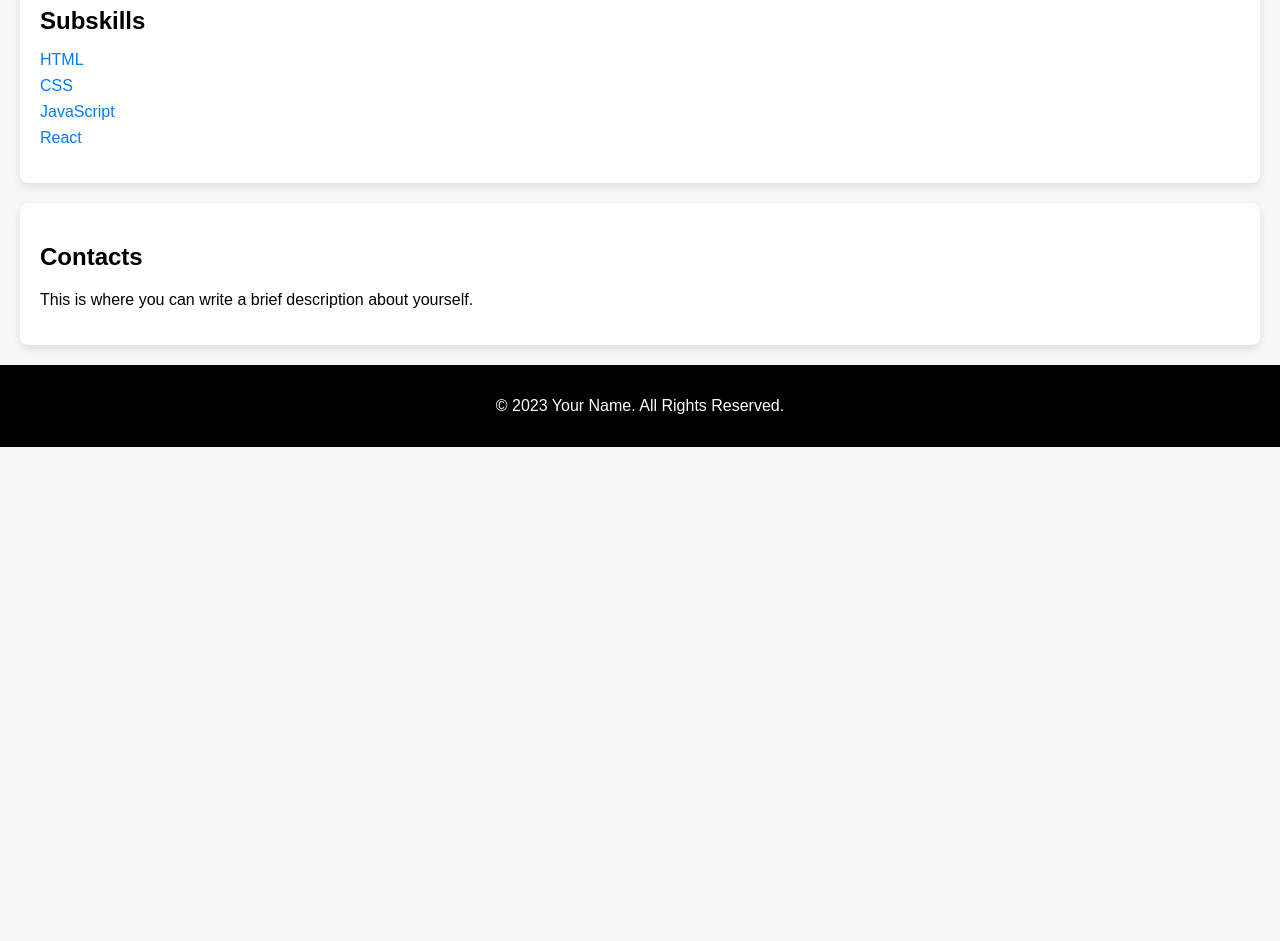
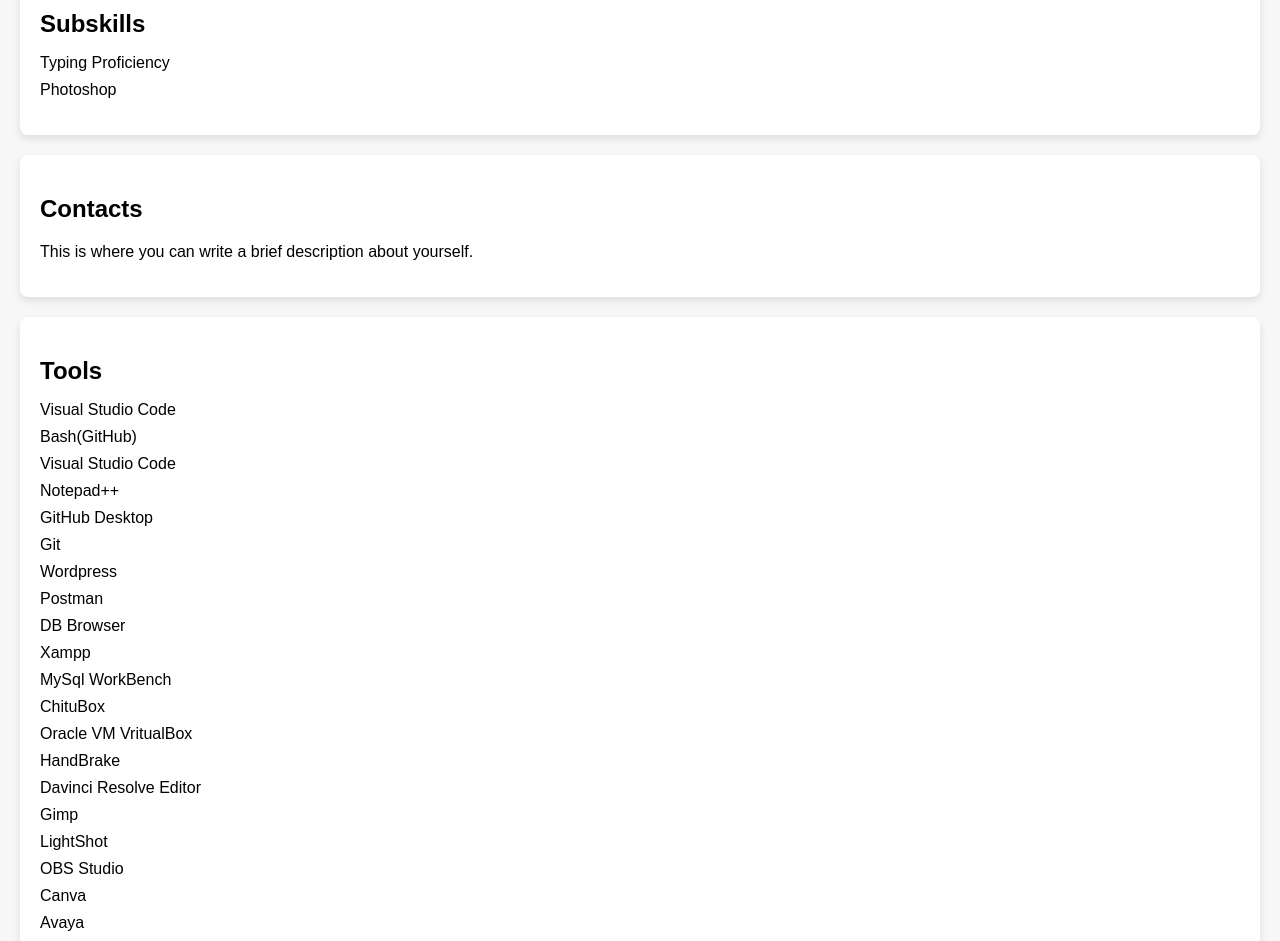
Before and after one commit to JGELLO/React-Development, a React (Create React App) app: page / in a window 1280 px wide. Shown: the part 920-1861 px from the top of the page. Before the commit the page ends 1367 px from the top, so only its background shows below. Built offline with nearby package versions, Linux system fonts and the light colour scheme.

Commit message:
minor updates

```diff
--- a/src/App.css
+++ b/src/App.css
@@ -130,7 +130,7 @@ button:hover {
 }
 
 .skills li {
-  margin-bottom: 8px;
+  margin-bottom: 9px;
 }
 
 .skills a {
@@ -163,17 +163,30 @@ button:hover {
 }
 
 .subskills li {
-  margin-bottom: 8px;
+  margin-bottom: 9px;
 }
 
-.subskills a {
-  color: #007bff; /* Link color */
-  text-decoration: none;
-  transition: color 0.3s ease;
+/* tools.js styling*/
+
+.tools {
+  background-color: #ffffff;
+  padding: 20px;
+  border-radius: 8px;
+  box-shadow: 0 4px 8px rgba(0, 0, 0, 0.1);
 }
 
-.subskills a:hover {
-  color: #0056b3; /* Hover color */
+.tools h2 {
+  font-size: 24px;
+  margin-bottom: 10px;
+}
+
+.tools ul {
+  list-style: none;
+  padding: 0;
+}
+
+.tools li {
+  margin-bottom: 9px;
 }
 
 .contact-container {
--- a/src/App.js
+++ b/src/App.js
@@ -6,6 +6,7 @@ import Projects from './Projects';
 import Skills from './Skills';
 import Subskills from './Subskills';
 import Contact from './Contact';
+import Tools from './Tools';
 import Footer from './Footer'; // Import Footer component
 
 import profileImage from './profile.png'; // Import your image file
@@ -37,6 +38,7 @@ const App = () => {
       <Skills />
       <Subskills />
       <Contact />
+      <Tools />
       <Footer /> {/* Include Footer component */}
     </div>
   );
--- a/src/Subskills.js
+++ b/src/Subskills.js
@@ -5,11 +5,8 @@ const Subskills = () => {
     <section className="subskills">
       <h2>Subskills</h2>
       <ul>
-        <li><a href="https://www.example.com/html" target="_blank" rel="noopener noreferrer">HTML</a></li>
-        <li><a href="https://www.example.com/css" target="_blank" rel="noopener noreferrer">CSS</a></li>
-        <li><a href="https://www.example.com/javascript" target="_blank" rel="noopener noreferrer">JavaScript</a></li>
-        <li><a href="https://www.example.com/react" target="_blank" rel="noopener noreferrer">React</a></li>
-        {/* Add more skills with hyperlinks as needed */}
+        <li>Typing Proficiency</li>
+        <li>Photoshop</li>
       </ul>
     </section>
   );
--- /dev/null
+++ b/src/Tools.js
@@ -0,0 +1,38 @@
+import React from 'react';
+
+const Tools = () => {
+  return (
+    <section className="tools">
+      <h2>Tools</h2>
+      <ul>
+        <li>Visual Studio Code</li>
+        <li>Bash(GitHub)</li>
+        <li>Visual Studio Code</li>
+        <li>Notepad++</li>
+        <li>GitHub Desktop</li>
+        <li>Git</li>
+        <li>Wordpress</li>
+        <li>Postman</li>
+        <li>DB Browser</li>
+        <li>Xampp</li>
+        <li>MySql WorkBench</li>
+        <li>ChituBox</li>
+        <li>Oracle VM VritualBox</li>
+        <li>HandBrake</li>
+        <li>Davinci Resolve Editor</li>
+        <li>Gimp</li>
+        <li>LightShot</li>
+        <li>OBS Studio</li>
+        <li>Canva</li>
+        <li>Avaya</li>
+        <li>Dash</li>
+        <li>Grand Center</li>
+        <li>Samson</li>
+        <li>C1</li>
+
+      </ul>
+    </section>
+  );
+};
+
+export default Tools;
```
